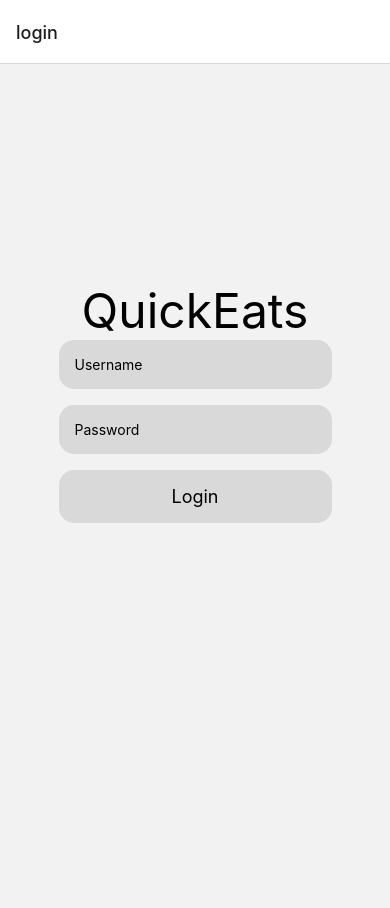
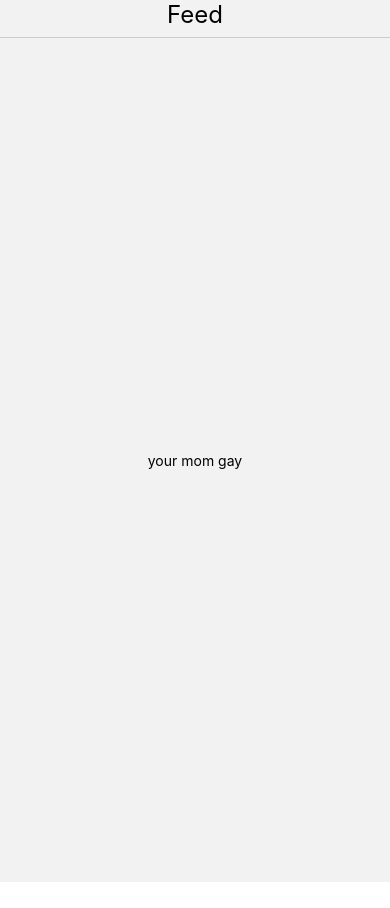
Before and after one commit to plantarchy/eattogether, a React Native app: screen / in a window 390 px wide. After the commit the page ends 882 px from the top, so only its background shows below. Built offline with nearby package versions, Linux system fonts and the light colour scheme.

Commit message:
Change stack nav

```diff
--- a/App.js
+++ b/App.js
@@ -75,7 +75,9 @@ export default function App() {
         barStyle="light-content"
       />
       <SafeAreaView style={{ flex:0, backgroundColor: 'white' }} />
-      <Stack.Navigator>
+      <Stack.Navigator initialRouteName="main" screenOptions={{
+        headerShown: false
+      }}>
         <Stack.Screen name="login" component={Login} />
         <Stack.Screen name="signup" component={Signup} />
         <Stack.Screen name="main" component={MainScreen} />
```
